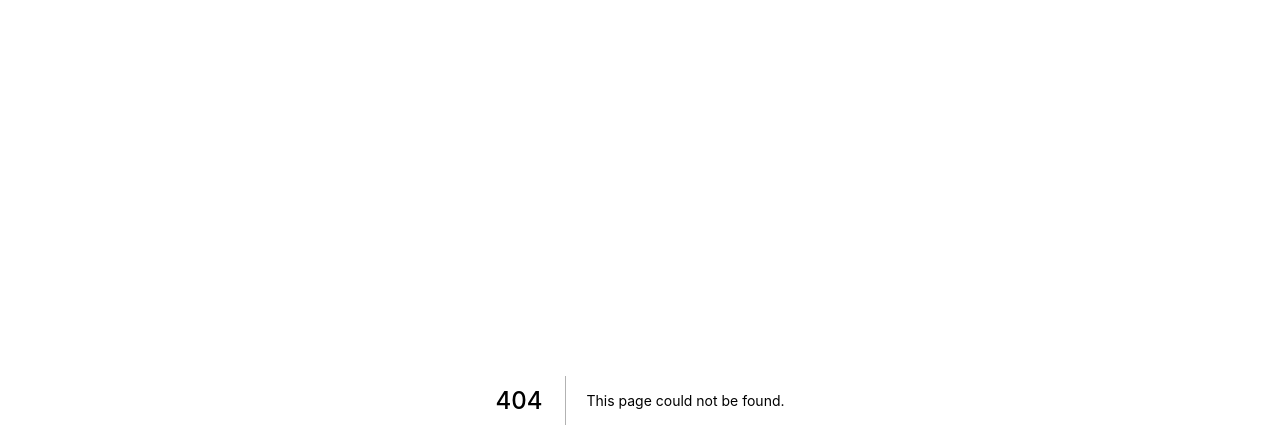
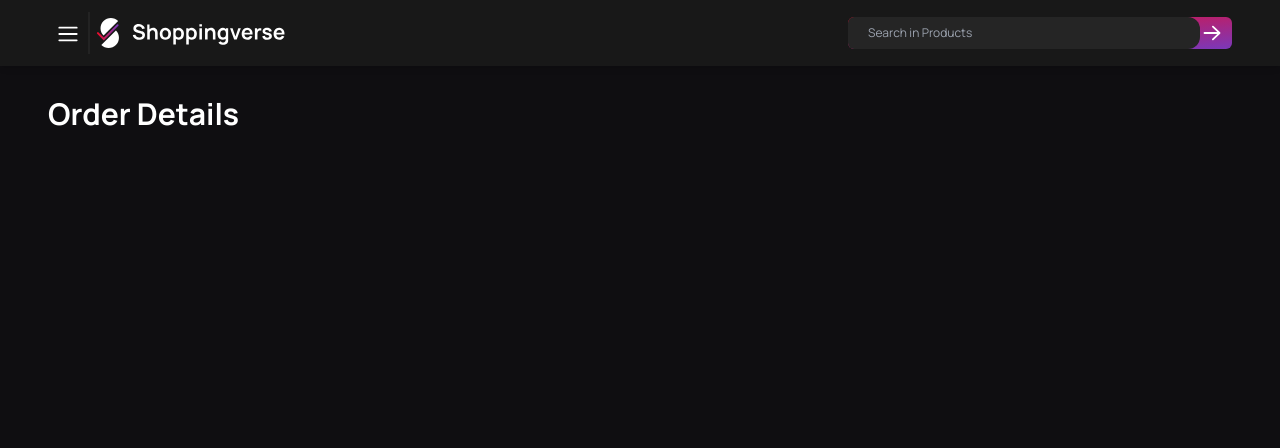
Before and after one commit to Soul-Coders/ecommerce-dapp, a Next.js app: page /seller/orders/1 in a window 1280 px wide. Before the commit this address had no page. Shown: the top 448 px of the page. Built offline with nearby package versions, Linux system fonts and the light colour scheme.

Commit message:
Order Details page

```diff
--- /dev/null
+++ b/pages/seller/orders/[orderId].jsx
@@ -0,0 +1,13 @@
+import Page from '../../../components/Page';
+import { useRouter } from 'next/router';
+const OrderDetails = () => {
+  const router = useRouter()
+  const id = router.query.orderId
+  return (
+    <Page name={`Order Details`} parent="seller">
+
+    </Page>
+  )
+}
+
+export default OrderDetails;
--- a/pages/seller/orders.jsx
+++ b/pages/seller/orders/index.jsx
@@ -1,6 +1,6 @@
-import Page from '../../components/Page';
-import Label from '../../components/Label';
-import List from '../../components/List';
+import Page from '../../../components/Page';
+import Label from '../../../components/Label';
+import List from '../../../components/List';
 
 const Orders = () => {
   const orders = [
```
